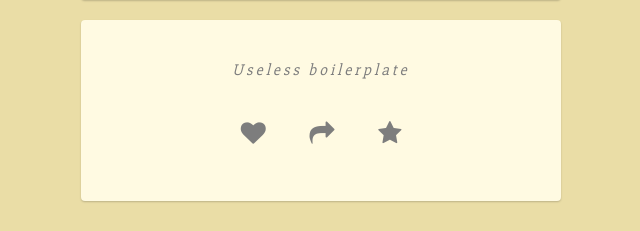
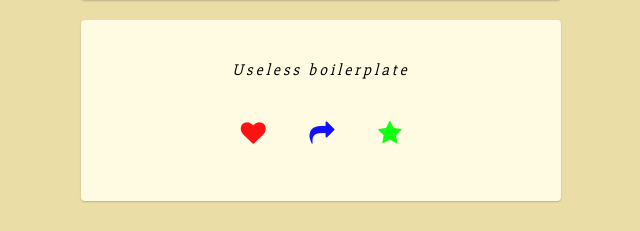
Before and after one commit to al-x/profile, a plain HTML site: page index.html in a window 1280 px wide. Shown: the part 1505-1736 px from the top of the page, without its empty margins (319-959 px from the left). Drawn offline with Linux system fonts and the light colour scheme.

Commit message:
fix icon colors

```diff
--- a/index.html
+++ b/index.html
@@ -50,7 +50,7 @@
 
     <div class="card text-center">
       <h3>My Favorite Books</h3>
-      <table id="movies">
+      <table id="books">
         <tbody>
           <tr>
             <td><img class="book" alt="Il Barone Rampante cover"
@@ -124,9 +124,9 @@
     <div class="card text-center">
       <h3>Useless boilerplate</h3>
       <ul class="list-inline">
-        <li><i class="fa fa-heart"></i></li>
-        <li><i class="fa fa-share"></i></li>
-        <li><i class="fa fa-star"></i></li>
+        <li><i id="red" class="fa fa-heart"></i></li>
+        <li><i id="blue" class="fa fa-share"></i></li>
+        <li><i id="yellow" class="fa fa-star"></i></li>
       </ul>
     </div>
 
--- a/style.css
+++ b/style.css
@@ -2,7 +2,7 @@
 body {
   background-color: #EADDA6;
   font-family: 'Roboto', sans-serif;
-  color:  #7d7d7d;
+  /*color:  #7d7d7d;*/
   font-weight: 300;
   font-size: 15px;
   line-height: 1.6em;
@@ -107,14 +107,23 @@ table img {
   text-align: right;
 }
 
-#movies{
+#books{
   font-weight: 300;
   font-size: 15px;
   line-height: 1.6em;
 }
-#movies img{
+#books img{
   width: 100px;
 }
-#movies td{
+#books td{
   padding: 10px;
 }
+#blue {
+  color: #11F;
+}
+#red {
+  color: #F11;
+}
+#yellow {
+  color: #1F1;
+}
```
